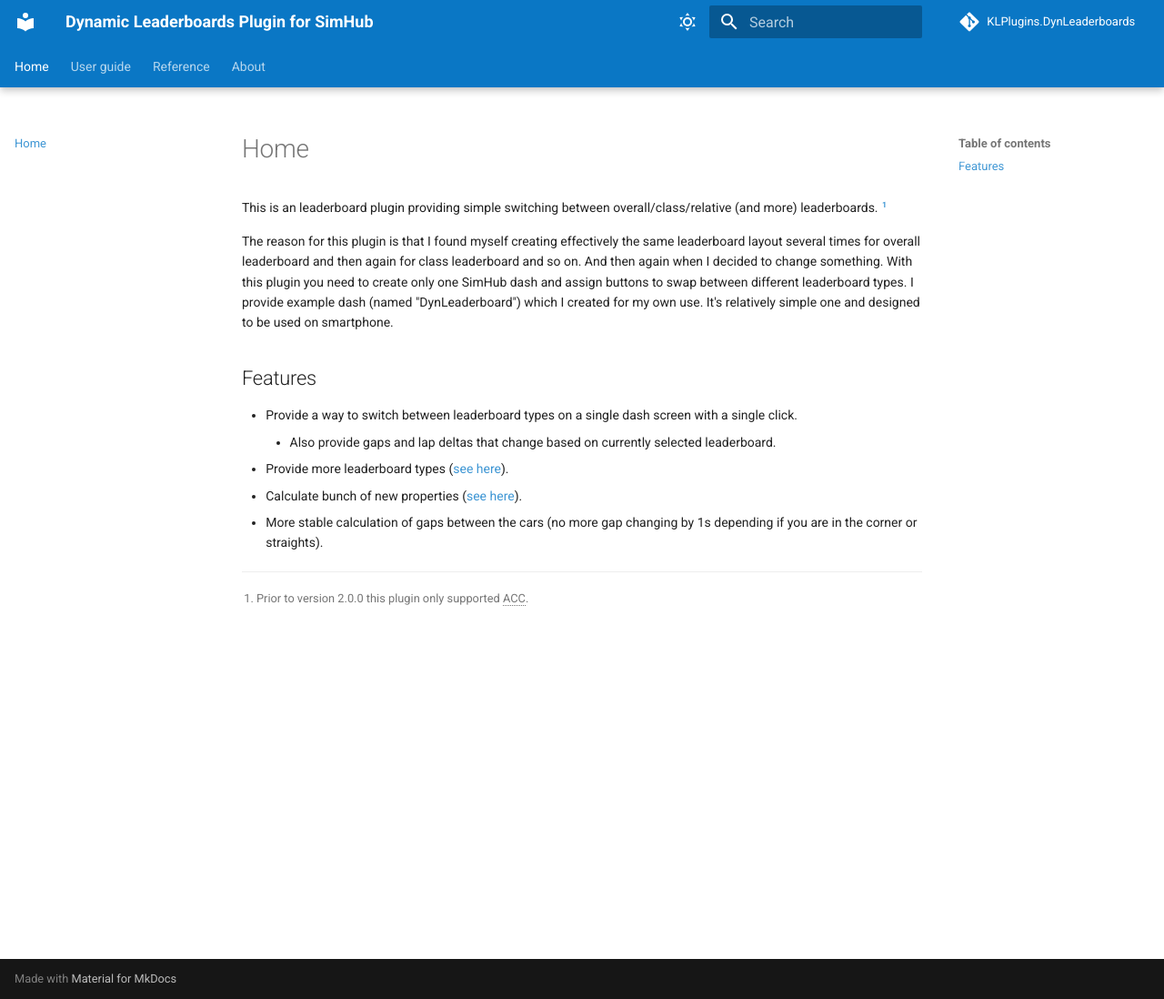
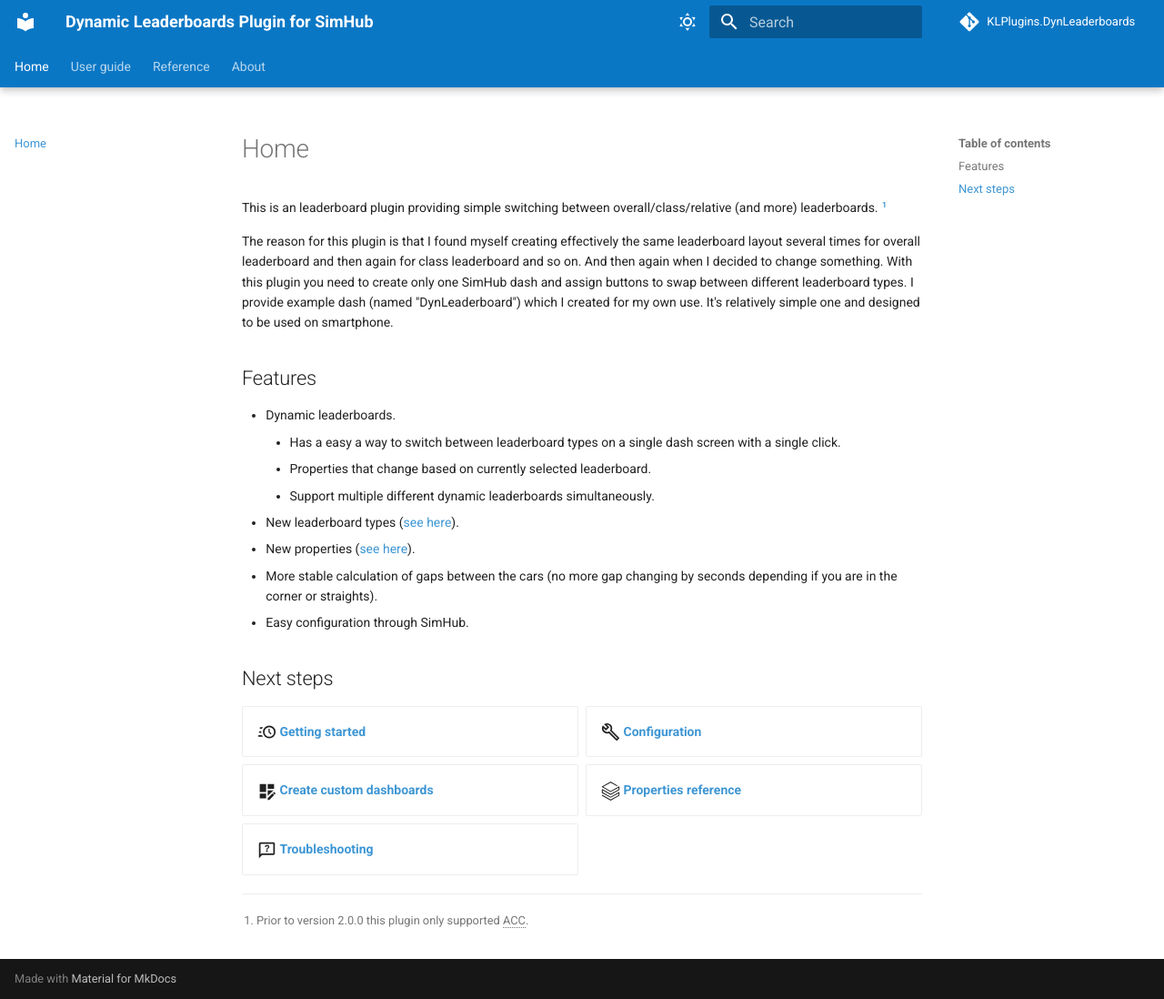
Before and after one commit to kaiusl/KLPlugins.DynLeaderboards, an MkDocs documentation site: the page built from docs/docs/index.md, in a window 1280 px wide and 1098 px high. Shown: the whole window at 91% size. Built offline with MkDocs 1.6.1 and Material for MkDocs 9.7.7, drawn with Linux system fonts in a browser that asks for light colours; comment, search, counter and statistics services are not loaded; the version menu is left out.

Commit message:
docs: update home page

```diff
--- a/docs/docs/index.md
+++ b/docs/docs/index.md
@@ -11,10 +11,25 @@
 
 ## Features
 
-- Provide a way to switch between leaderboard types on a single dash screen with a single click.
-    - Also provide gaps and lap deltas that change based on currently selected leaderboard.
-- Provide more leaderboard types ([see here](reference/leaderboards.md)).
-- Calculate bunch of new properties ([see here](reference/properties.md)).
-- More stable calculation of gaps between the cars (no more gap changing by 1s depending if you are in the corner or straights).
+- Dynamic leaderboards.
+    - Has a easy a way to switch between leaderboard types on a single dash screen with a single click.
+    - Properties that change based on currently selected leaderboard.
+    - Support multiple different dynamic leaderboards simultaneously.
+- New leaderboard types ([see here](reference/leaderboards.md)).
+- New properties ([see here](reference/properties.md)).
+- More stable calculation of gaps between the cars (no more gap changing by seconds depending if you are in the corner or straights).
+- Easy configuration through SimHub.
+
+## Next steps
+
+<div class="grid cards" markdown>
+
+- :material-clock-fast:{ .lg .middle } [**Getting started**](user_guide/getting_started.md)
+- :material-wrench-outline:{ .lg .middle } [**Configuration**](user_guide/config.md)
+- :material-view-dashboard-edit:{ .lg .middle } [**Create custom dashboards**](user_guide/creating_dashboards.md)
+- :simple-databricks:{ .lg .middle } [**Properties reference**](reference/properties.md)
+- :material-message-question-outline:{ .lg .middle } [**Troubleshooting**](user_guide/troubleshooting.md)
+
+</div>
 
 --8<-- "includes/abbreviations.md"
```
